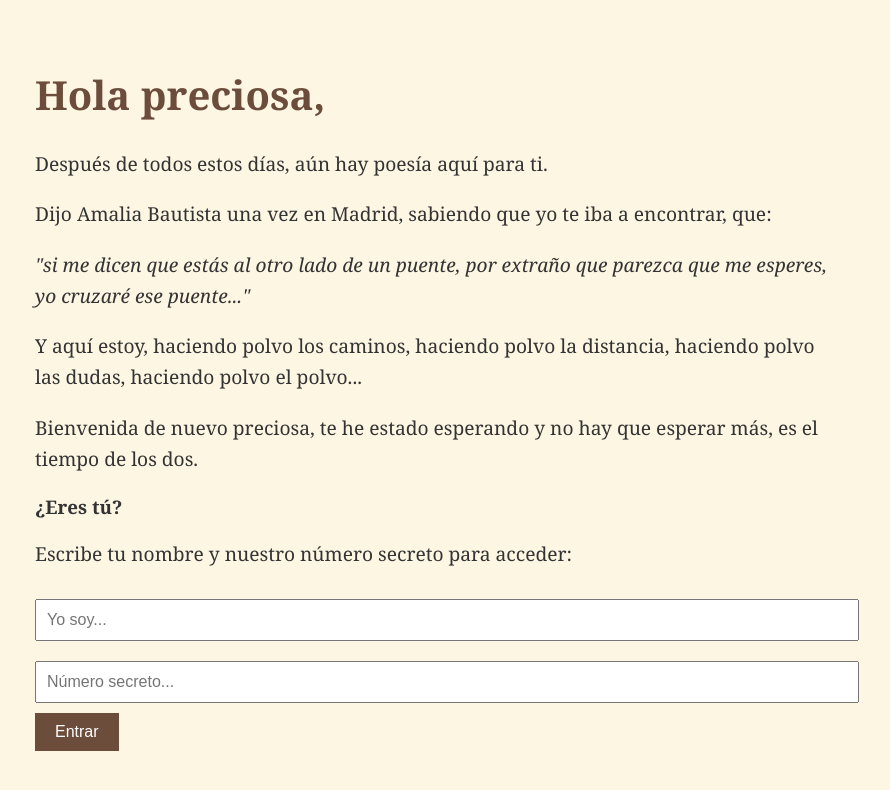
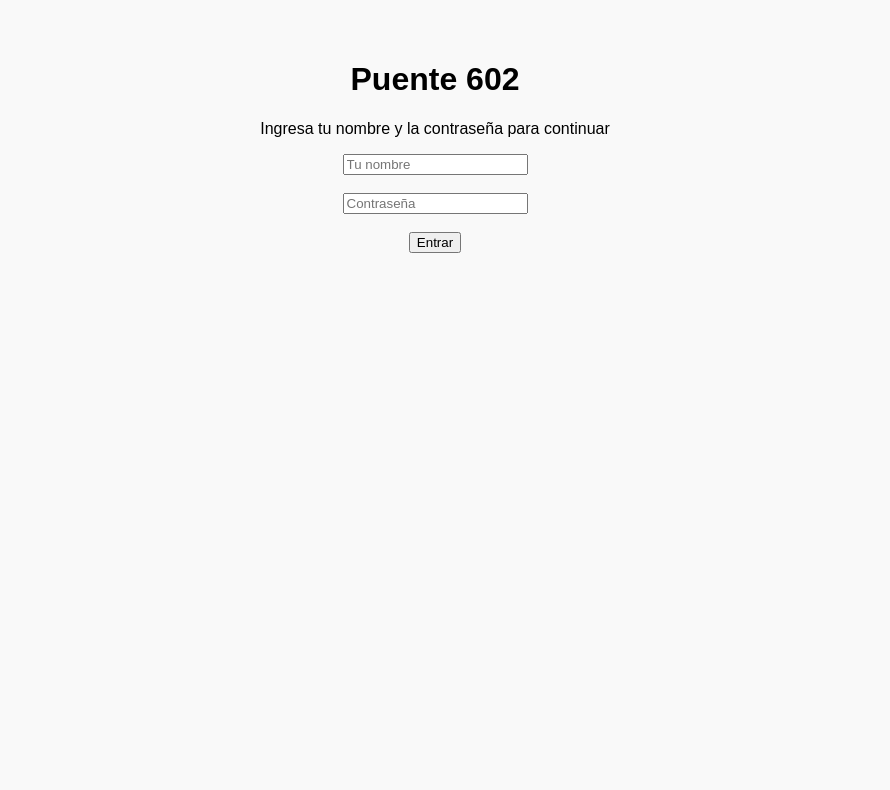
Before and after one commit to poesiaparasofia/puente-602, a plain HTML site: page index.html in a window 1280 px wide. Shown: the whole page, without its empty margins (205-1095 px from the left). Drawn offline with Linux system fonts and the light colour scheme.

Commit message:
Actualizar index.html

```diff
--- a/index.html
+++ b/index.html
@@ -1,103 +1,69 @@
-
 <!DOCTYPE html>
 <html lang="es">
 <head>
-    <meta charset="UTF-8">
-    <meta name="viewport" content="width=device-width, initial-scale=1.0">
+  <meta charset="UTF-8" />
+  <meta name="viewport" content="width=device-width, initial-scale=1.0"/>
   <title>Puente 602</title>
   <style>
     body {
-            font-family: Georgia, serif;
-            background-color: #fdf6e3;
-            color: #333;
-            padding: 40px;
-            max-width: 800px;
-            margin: auto;
+      font-family: Arial, sans-serif;
+      text-align: center;
+      padding: 2rem;
+      background-color: #f9f9f9;
     }
-        h1 {
-            font-size: 2.5em;
-            color: #6c4c3b;
+    .hidden {
+      display: none;
     }
-        p {
-            font-size: 1.2em;
-            line-height: 1.6em;
-            margin-bottom: 20px;
-        }
-        input[type="text"], input[type="password"] {
-            padding: 10px;
-            margin: 10px 0;
-            width: 100%;
-            font-size: 1em;
-        }
-        button {
-            padding: 10px 20px;
-            font-size: 1em;
-            background-color: #6c4c3b;
-            color: white;
-            border: none;
-            cursor: pointer;
-        }
-        .content {
-            display: none;
+    .carta {
+      margin-top: 2rem;
+      text-align: left;
+      background: #fffbea;
+      padding: 1rem;
+      border-radius: 8px;
+      border: 1px solid #ccc;
     }
   </style>
 </head>
 <body>
-    <h1>Hola preciosa,</h1>
-    <p>Después de todos estos días, aún hay poesía aquí para ti.</p>
+  <h1>Puente 602</h1>
+  <p>Ingresa tu nombre y la contraseña para continuar</p>
 
-    <p>Dijo Amalia Bautista una vez en Madrid, sabiendo que yo te iba a encontrar, que:</p>
-    <p><em>"si me dicen que estás al otro lado de un puente, por extraño que parezca que me esperes, yo cruzaré ese puente..."</em></p>
+  <form id="loginForm">
+    <input type="text" id="nombre" placeholder="Tu nombre" required /><br/><br/>
+    <input type="password" id="clave" placeholder="Contraseña" required /><br/><br/>
+    <button type="submit">Entrar</button>
+  </form>
 
-    <p>Y aquí estoy, haciendo polvo los caminos, haciendo polvo la distancia, haciendo polvo las dudas, haciendo polvo el polvo...</p>
-
-    <p>Bienvenida de nuevo preciosa, te he estado esperando y no hay que esperar más, es el tiempo de los dos.</p>
-
-    <h3>¿Eres tú?</h3>
-    <p>Escribe tu nombre y nuestro número secreto para acceder:</p>
-    <input type="text" id="nombre" placeholder="Yo soy...">
-    <input type="password" id="clave" placeholder="Número secreto...">
-    <button onclick="validar()">Entrar</button>
-
-    <div class="content" id="contenido">
-        <h2>Te estaba esperando ♥️</h2>
-        <p>Gracias por venir. Este espacio está hecho solo para ti.</p>
-    </div>
-<div id="carta-container" style="display:none;">
-  <div class="carta">
-    <h2>Hola preciosa,</h2>
-    <p>Después de todos estos días, aún hay poesía aquí para ti.</p>
-
-    <p>Dijo Amalia Bautista una vez en Madrid, sabiendo que yo te iba a encontrar, que:</p>
-
-    <blockquote>
-      “Si me dicen que estás al otro lado de un puente, por extraño que parezca que me esperes, yo cruzaré ese puente. Dime cuál es el puente que separa tu vida de la mía, en qué hora negra, en qué ciudad lluviosa, en qué mundo sin luz está ese puente, yo lo cruzaré.”
-    </blockquote>
-
-    <p>Y aquí estoy, haciendo polvo los caminos, haciendo polvo la distancia, haciendo polvo las dudas, haciendo polvo el polvo. Aquí estoy con mis manos llenas de futuro, como las tenía cuando me dejaste; aquí sigo en pie porque el tiempo de los dos no ha terminado.</p>
-
-    <p>Porque estos días pasaron en ausencia como lo pediste, como he respetado tu decisión, como he cuidado tus emociones. No iré a ti hasta que no te encuentres bien para recibirme, pero iré, porque sé lo que tienes para mí y lo que hay aquí para ti.</p>
-
-    <p>Nuestro encuentro electrizante no fue casual, nuestro vínculo no es cualquiera, nuestra conexión no es efímera, nuestro bucle no es el de estar mudos, nuestro tiempo es el de estar: lado a lado y con las manos entrelazadas, como siempre estuvieron desde el primer día, porque no tienen vida propia.</p>
-
-    <p>Somos nosotros los que nos estábamos buscando y aún hoy sabemos que volveremos a encontrarnos, más firmes, más convencidos, más enamorados.</p>
-
-    <p><strong>Bienvenida de nuevo, preciosa.</strong> Te he estado esperando, y no hay que esperar más. Es el tiempo de los dos.</p>
-
-    <p><em>*Porque somos más que dos.*</em></p>
+  <div id="bienvenida" class="hidden">
+    <h2>Bienvenida, <span id="nombreMostrado"></span> ♥️</h2>
+    <div class="carta" id="contenidoCarta">
+      <!-- Aquí va la carta -->
+      <p>Querida Sofía,</p>
+      <p>Esta es una carta que solo tú puedes leer. Su acceso está protegido por el número que nos une: 602.</p>
+      <p>Aquí podría ir todo el contenido íntimo, delicado y profundo que quieras decirle, sin temor a que otros lo vean.</p>
+      <p>Gracias por cruzar el puente.</p>
+      <p>Con amor,<br/>[Tu nombre]</p>
     </div>
   </div>
+
   <script>
-        function validar() {
-            var nombre = document.getElementById('nombre').value.trim().toLowerCase();
-            var clave = document.getElementById('clave').value.trim();
+    const form = document.getElementById('loginForm');
+    const bienvenida = document.getElementById('bienvenida');
+    const nombreMostrado = document.getElementById('nombreMostrado');
+
+    form.addEventListener('submit', function(event) {
+      event.preventDefault();
+      const nombre = document.getElementById('nombre').value.trim();
+      const clave = document.getElementById('clave').value.trim();
+
       if (clave === "602") {
-                document.getElementById('contenido').style.display = 'block';
-                alert("Nombre registrado: " + nombre);
+        nombreMostrado.textContent = nombre;
+        bienvenida.classList.remove('hidden');
+        form.classList.add('hidden');
       } else {
-                alert("Número incorrecto.");
+        alert("Contraseña incorrecta.");
       }
-        }
+    });
   </script>
 </body>
 </html>
```
Lines whose indentation alone changed are shown as unchanged.
